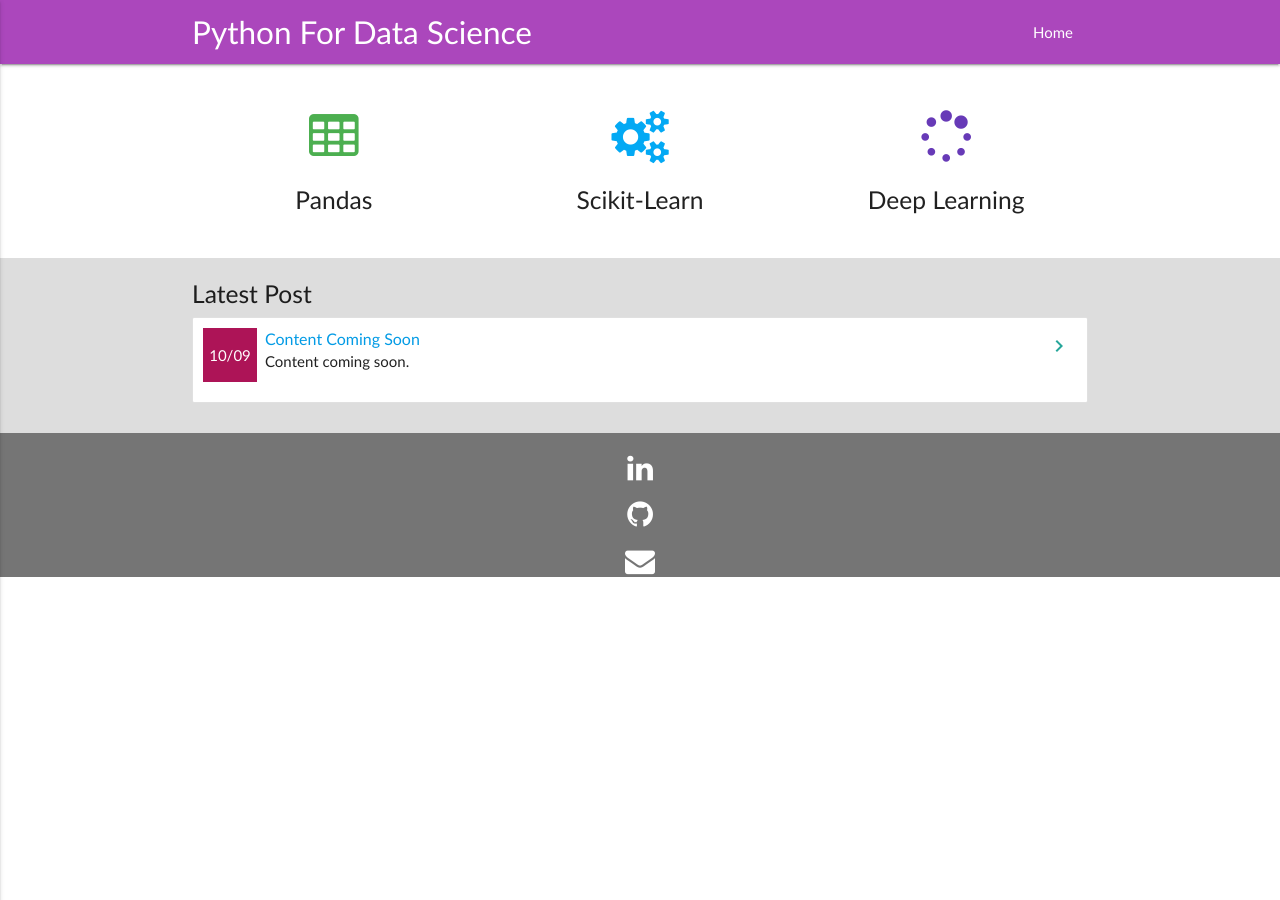
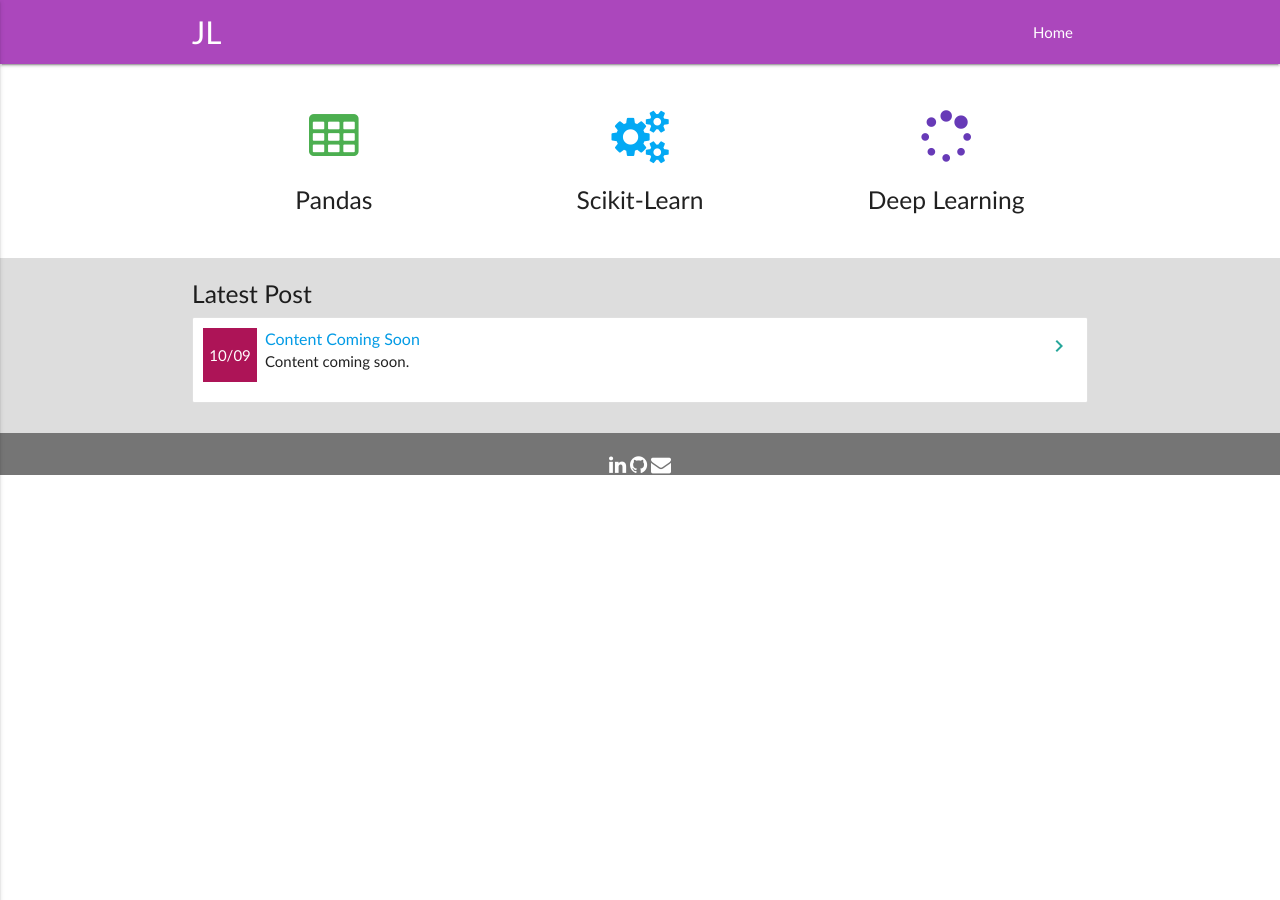
Before and after one commit to jlawman/JLawmanDotCom, a Jekyll site: the page built from index.md, in a window 1280 px wide. Built offline with Jekyll 4.4.1, drawn with Linux system fonts in a browser that asks for light colours.

Commit message:
footer and tutorial

```diff
--- a/_includes/footer.html
+++ b/_includes/footer.html
@@ -1,17 +1,15 @@
   <footer class="page-footer grey darken-1">
     <center>
       <a href="https://www.linkedin.com/in/josh-lawman-9b2604136/" class="white-text">
-        <i class="fa fa-linkedin fa-2x"></i>
+        <i class="fa fa-linkedin fa-lg"> </i>
       </a>
 
     </a>
-    <p> </p>
     <a href="https://github.com/jlawman" class="white-text">
-      <i class="fa fa-github fa-2x"></i>
+      <i class="fa fa-github fa-lg"> </i>
     </a>
-    <p> </p>
     <a href="mailto:jlawman@gmail.com" class="white-text">
-      <i class="fa fa-envelope fa-2x"></i>
+      <i class="fa fa-envelope fa-lg"></i>
     </a>
     <br>
     </center>
--- a/_includes/header.html
+++ b/_includes/header.html
@@ -1,5 +1,5 @@
 <nav class="purple lighten-1" role="navigation">
-    <div class="nav-wrapper container"><a id="logo-container" class="brand-logo" href="{{ "/" | relative_url }}">Python For Data Science</a>
+    <div class="nav-wrapper container"><a id="logo-container" class="brand-logo" href="{{ "/" | relative_url }}">JL</a>
     {% assign default_paths = site.pages | map: "path" %}
     {% assign page_paths = site.header_pages | default: default_paths %}
 
```
Also changed, not shown: content/Pandas/Imputation - Dealing with missing data.html (renamed from _posts/Imputation - Dealing with missing data.html).
